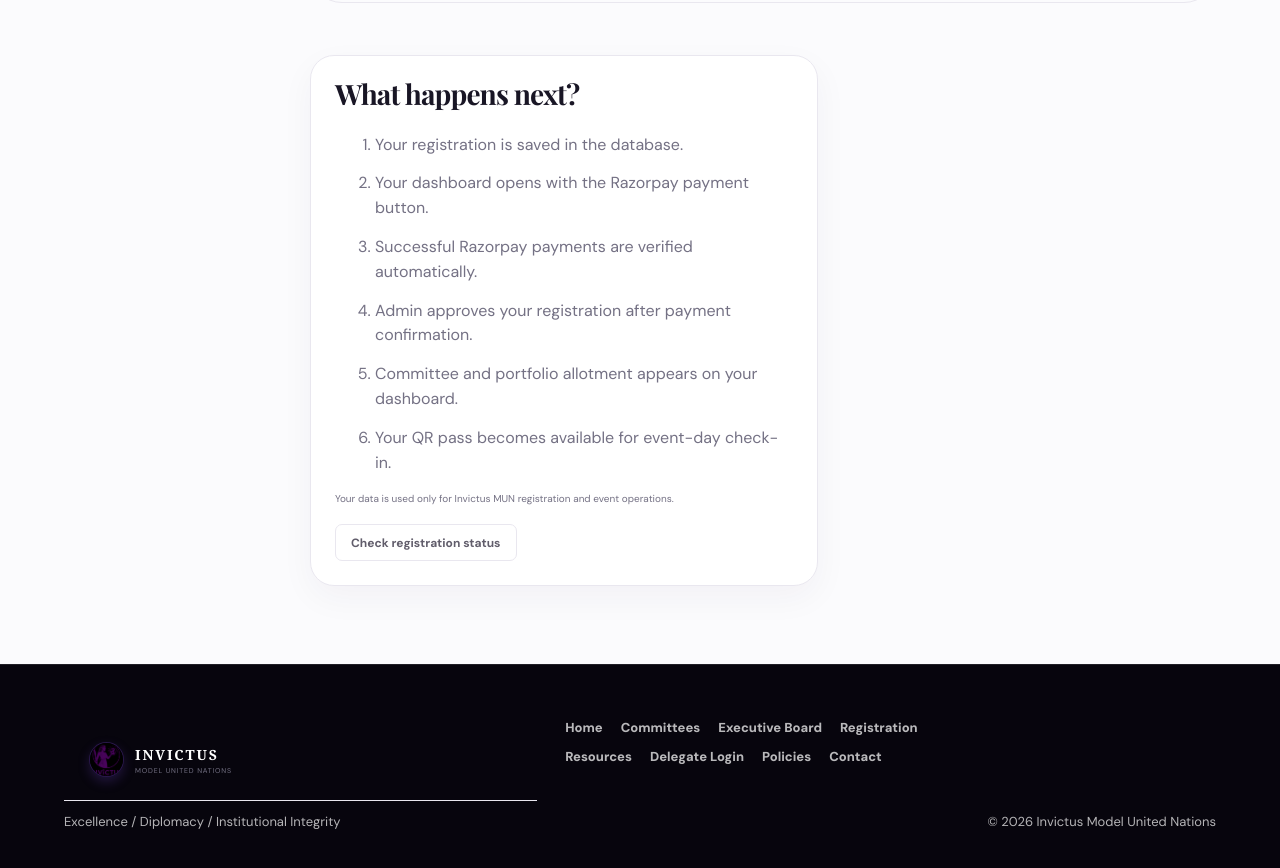
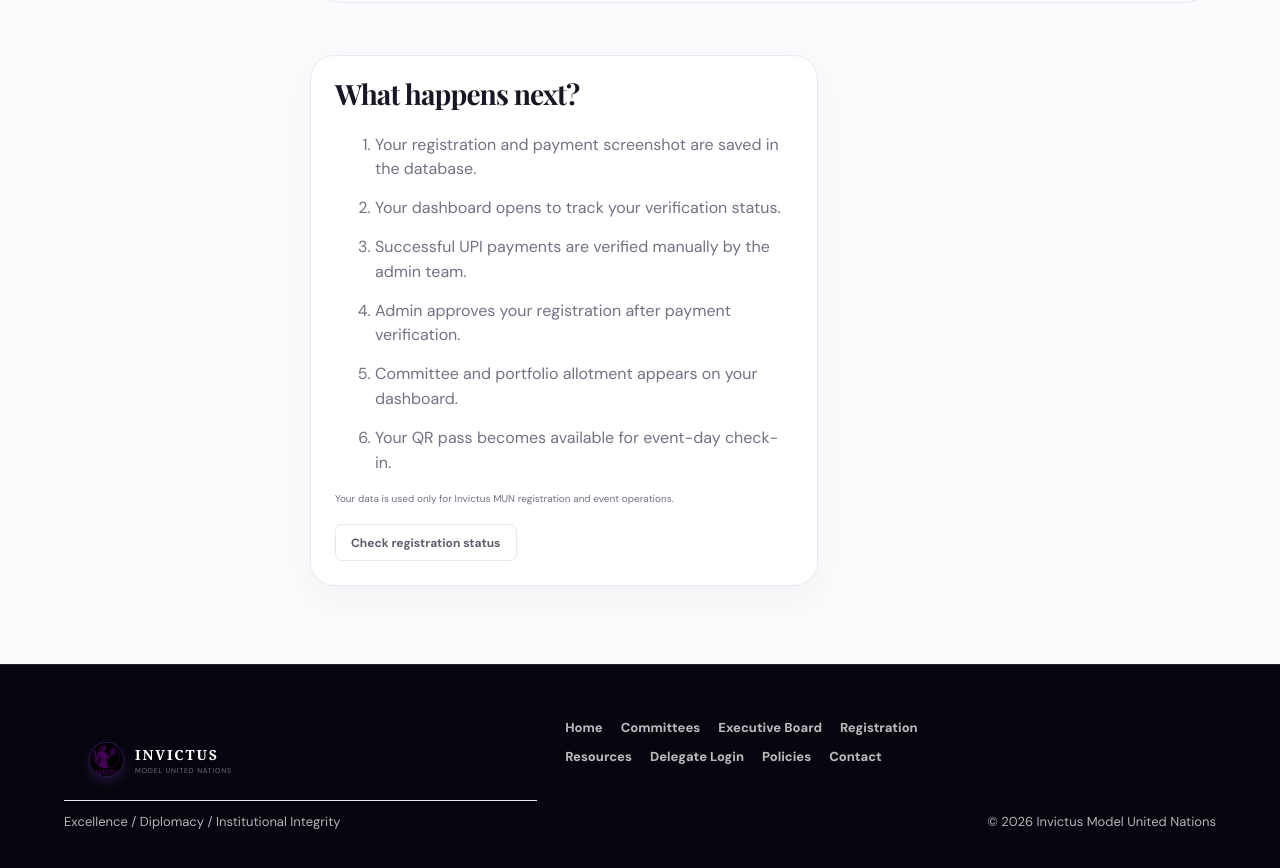
Before and after one commit to KingDexter0/INVICTUS-MUN, a Next.js app: page /registration in a window 1280 px wide. Shown: the part 940-1808 px from the top of the page. Built offline with nearby package versions, Linux system fonts and the light colour scheme; a web font is replaced by a local one.

Commit message:
docs: update What happens next list items to reflect UPI QR flow

```diff
--- a/app/registration/page.tsx
+++ b/app/registration/page.tsx
@@ -17,10 +17,10 @@ export default function RegistrationPage() {
           <aside className="registration-aside">
             <h2>What happens next?</h2>
             <ol>
-              <li>Your registration is saved in the database.</li>
-              <li>Your dashboard opens with the Razorpay payment button.</li>
-              <li>Successful Razorpay payments are verified automatically.</li>
-              <li>Admin approves your registration after payment confirmation.</li>
+              <li>Your registration and payment screenshot are saved in the database.</li>
+              <li>Your dashboard opens to track your verification status.</li>
+              <li>Successful UPI payments are verified manually by the admin team.</li>
+              <li>Admin approves your registration after payment verification.</li>
               <li>Committee and portfolio allotment appears on your dashboard.</li>
               <li>Your QR pass becomes available for event-day check-in.</li>
             </ol>
```
